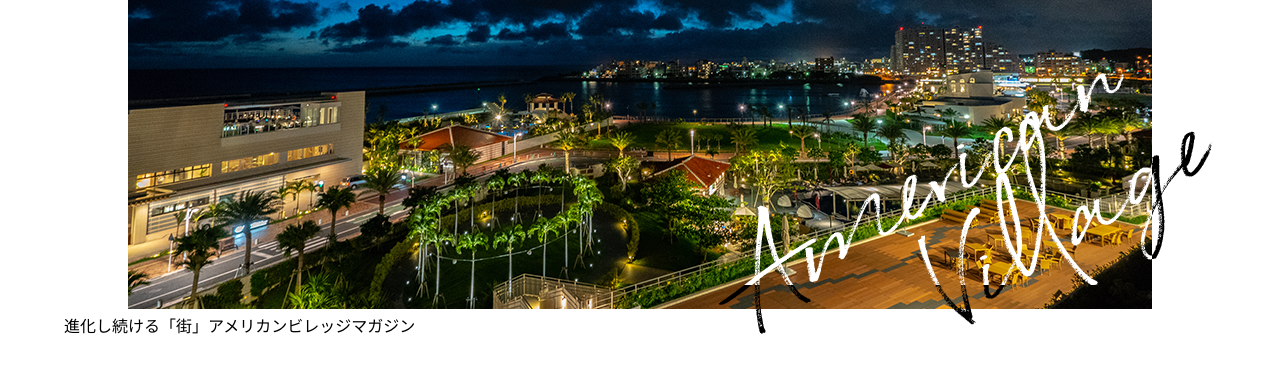
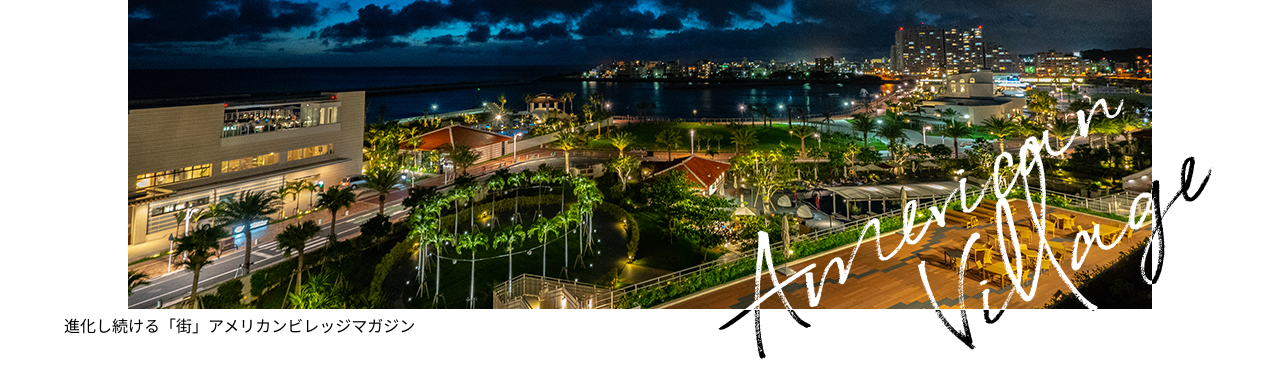
Before and after one commit to ayaneeee/nexseed-night, a plain HTML site: page index.html in a window 1280 px wide. Shown: the part 259-643 px from the top of the page. Drawn offline with Linux system fonts and the light colour scheme.

Commit message:
テキスト微調整

```diff
--- a/assets/scss/style.scss
+++ b/assets/scss/style.scss
@@ -19,7 +19,7 @@
     position: relative;
     .main_text_pc{
       position: absolute;
-      bottom: -25px;
+      bottom: -50px;
       right: 3px;
       z-index: 20;
     }
```
Also changed, not shown: assets/css/style.css.
